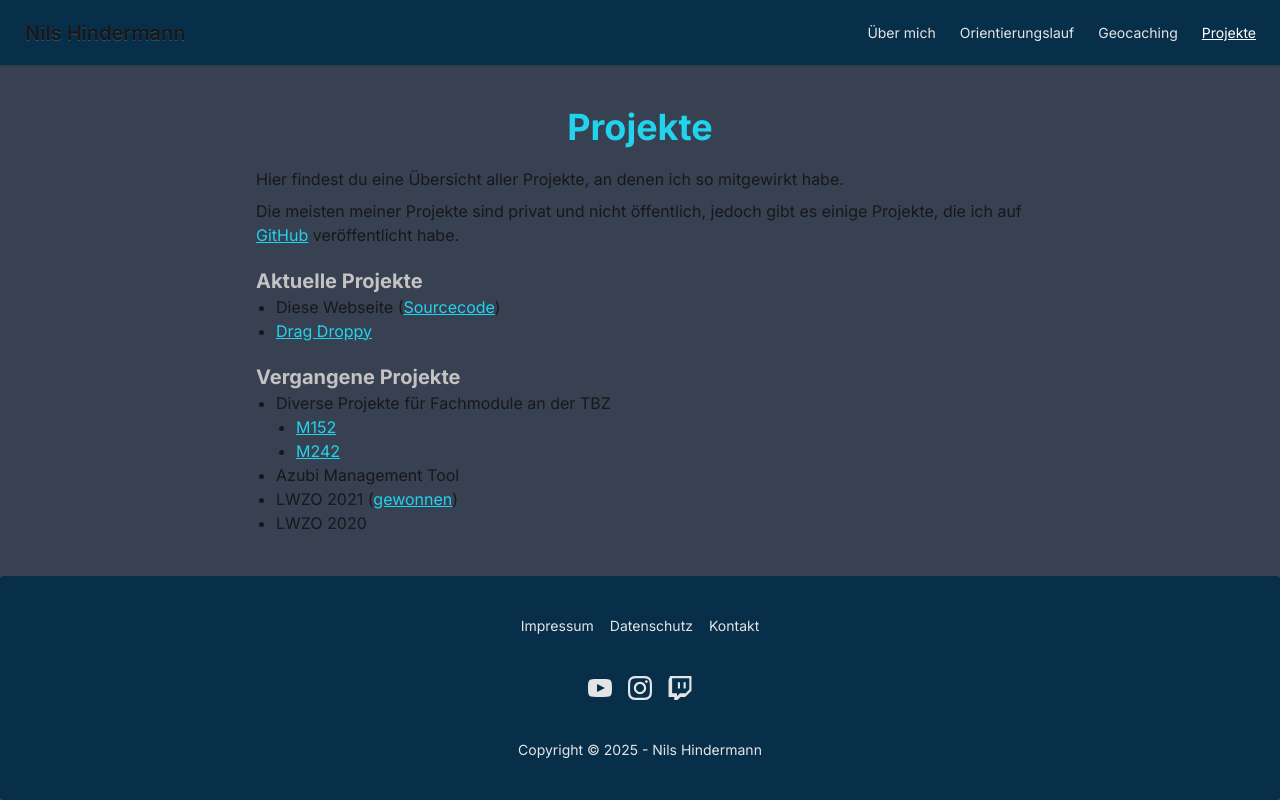
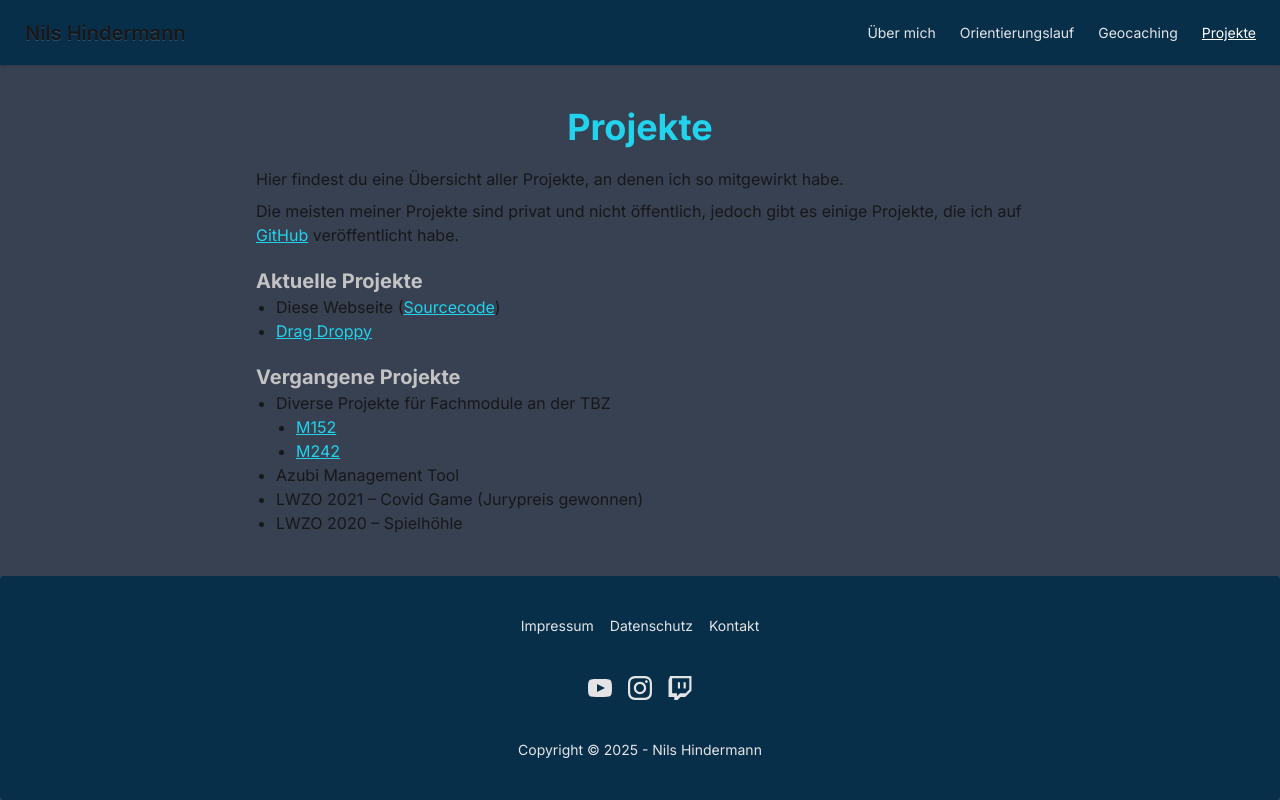
Before and after one commit to nilshindermann/nilsh.ch, a Next.js app: page /projects in a window 1280 px wide. Built offline with nearby package versions, Linux system fonts and the light colour scheme.

Commit message:
remove dead link

```diff
--- a/app/(default)/projects/page.tsx
+++ b/app/(default)/projects/page.tsx
@@ -77,14 +77,8 @@ export default function ProjectsPage(): ReactElement {
                         </ul>
                     </li>
                     <li>Azubi Management Tool</li>
-                    <li>
-                        LWZO 2021 (
-                        <Link href="https://l.nilsh.ch/lwzowin" target="_blank">
-                            gewonnen
-                        </Link>
-                        )
-                    </li>
-                    <li>LWZO 2020</li>
+                    <li>LWZO 2021 – Covid Game (Jurypreis gewonnen)</li>
+                    <li>LWZO 2020 – Spielhöhle</li>
                 </ul>
             </div>
         </>
```
